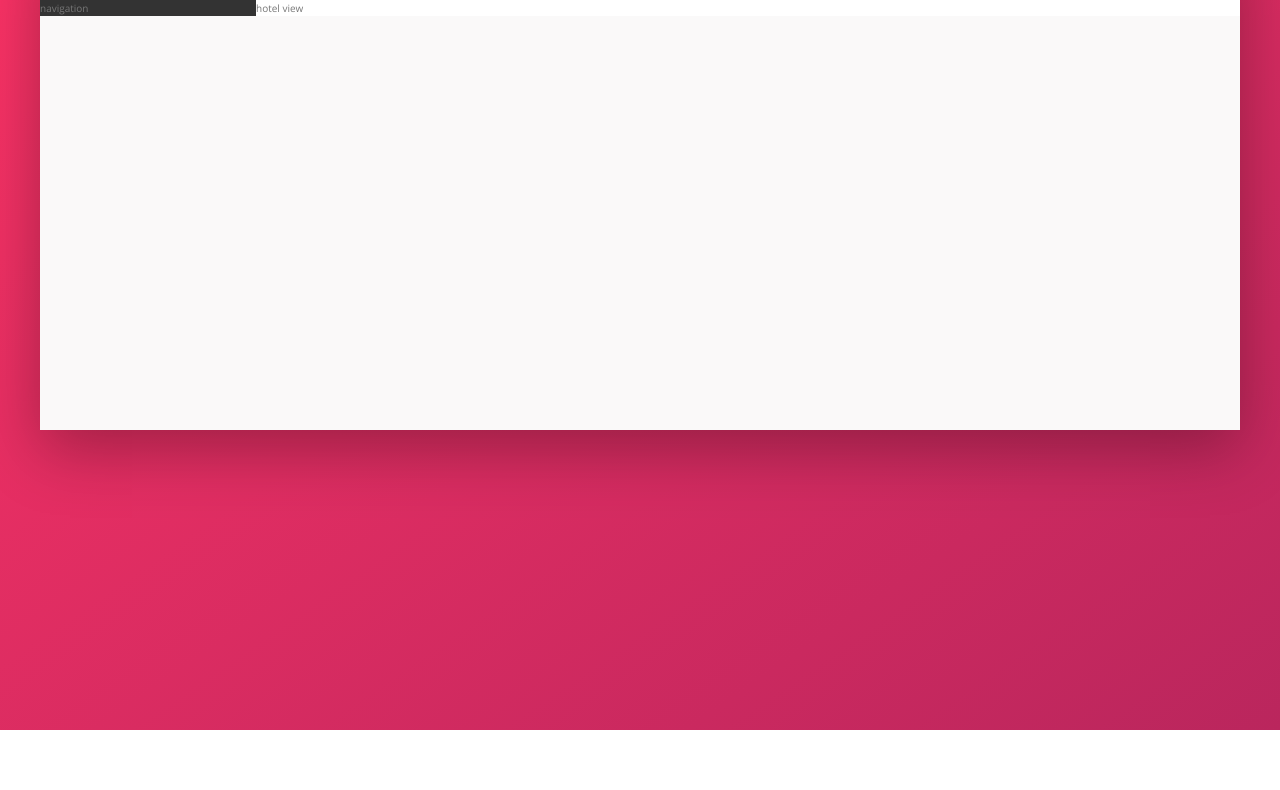
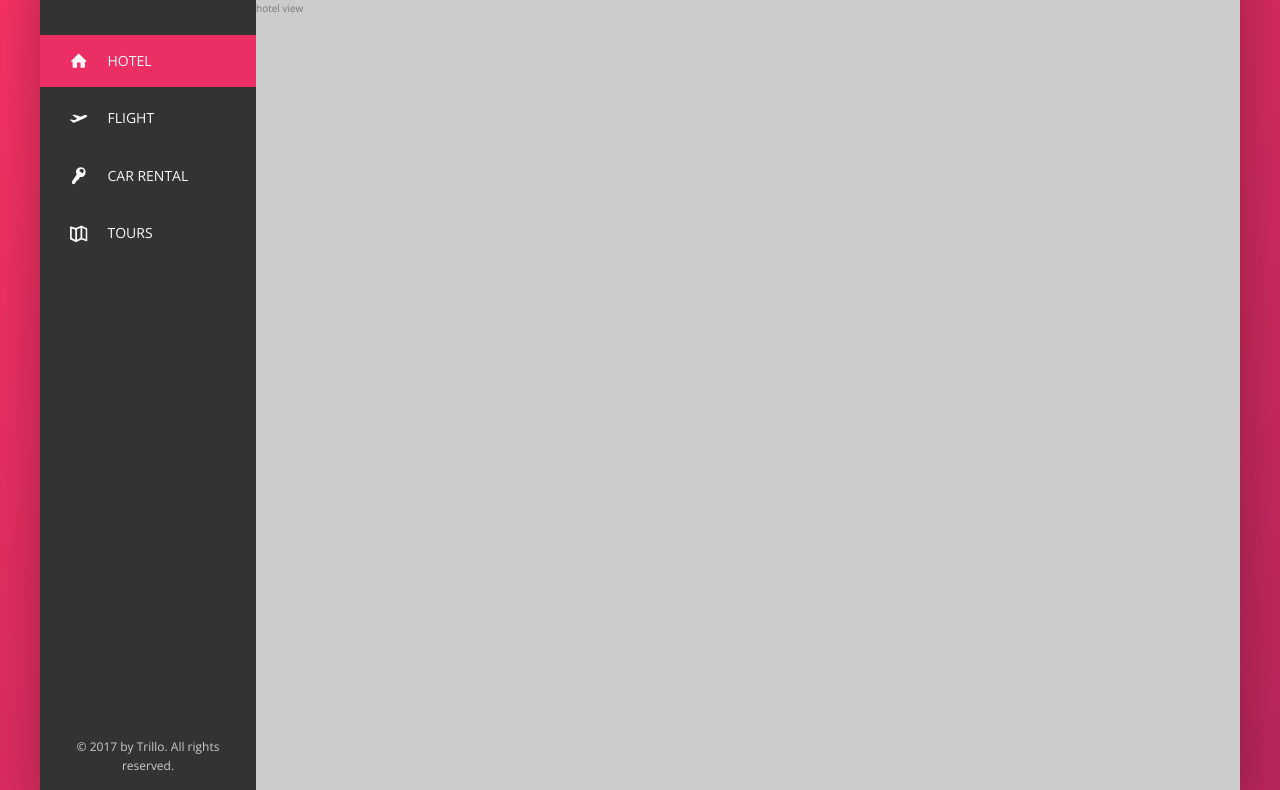
Before and after one commit to skatersezo/trillo, a website: page index.html in a window 1280 px wide. Shown: the part 150-940 px from the top of the page. Before the commit the page ends 880 px from the top, so only its background shows below. Drawn offline with nearby package versions, Linux system fonts and the light colour scheme.

Commit message:
Navigation bar finished

```diff
--- a/index.html
+++ b/index.html
@@ -45,7 +45,43 @@
             </header>
             <div class="content">
                 <nav class="sidebar">
-                    navigation
+                    <ul class="side-nav">
+                        <li class="side-nav__item side-nav__item--active">
+                            <a href="#" class="side-nav__link">
+                                <svg class="side-nav__icon">
+                                    <use xlink:href="img/sprite.svg#icon-home"></use>
+                                </svg>
+                                <span>Hotel</span>
+                            </a>
+                        </li>
+                        <li class="side-nav__item">
+                            <a href="#" class="side-nav__link">
+                                <svg class="side-nav__icon">
+                                    <use xlink:href="img/sprite.svg#icon-aircraft-take-off"></use>
+                                </svg>
+                                <span>Flight</span>
+                            </a>
+                        </li>
+                        <li class="side-nav__item">
+                            <a href="#" class="side-nav__link">
+                                <svg class="side-nav__icon">
+                                    <use xlink:href="img/sprite.svg#icon-key"></use>
+                                </svg>
+                                <span>Car rental</span>
+                            </a>
+                        </li>
+                        <li class="side-nav__item">
+                            <a href="#" class="side-nav__link">
+                                <svg class="side-nav__icon">
+                                    <use xlink:href="img/sprite.svg#icon-map"></use>
+                                </svg>
+                                <span>Tours</span>
+                            </a>
+                        </li>
+                    </ul>
+                    <div class="legal">
+                        &copy; 2017 by Trillo. All rights reserved.
+                    </div>
                 </nav>
                 <main class="hotel-view">
                     hotel view
--- a/sass/_components.scss
+++ b/sass/_components.scss
@@ -125,3 +125,79 @@
 
     }
 }
+
+///////////////////////////////////////////
+// SIDE NAVIGATION
+.side-nav {
+    font-size: 1.4rem;
+    list-style: none;
+    margin-top: 3.5rem;
+
+    &__item {
+        position: relative;
+
+        &:not(:last-child) {
+            margin-bottom: .5rem;
+        }
+
+    }
+
+    &__item::before {
+        content: "";
+        position: absolute;
+        top: 0;
+        left: 0;
+        height: 100%;
+        width: 3px;
+        background-color: var(--color-primary);
+        transform: scaleY(0);
+        // transform-origin: bottom; this specify from where the transform occours
+        transition: transform .2s,
+                    width .2s cubic-bezier(1,0,0,1) .2s,
+                    background-color .1s;
+                    // property | duration | timing function | delay
+    }
+
+    &__item:hover::before,
+    &__item--active::before {
+        transform: scaleY(1);
+        width: 100%;
+    }
+
+    &__item:active::before {
+        background-color: var(--color-primary-light);
+    }
+
+    &__link:link,
+    &__link:visited {
+        color: var(--color-grey-light-1);
+        text-decoration: none;
+        text-transform: uppercase;
+        display: block;
+        padding: 1.5rem 3rem;
+        position: relative;
+        z-index: 10; // only works if position is specified
+
+        display: flex;
+        align-items: center;
+
+    }
+
+    &__icon {
+        width: 1.75rem;
+        height: 1.75rem;
+        margin-right: 2rem;
+        fill: currentColor; // the current color of the current element or the parent element
+
+    }
+
+}
+
+///////////////////////////////////////////
+// LEGAL TEXT
+.legal {
+    font-size: 1.2rem;
+    color: var(--color-grey-light-4);
+    text-align: center;
+    padding: 2.5rem;
+}
--- a/sass/_layout.scss
+++ b/sass/_layout.scss
@@ -31,11 +31,19 @@
     // flex: | grow | shrink | flex-basis
     flex: 0 0 18%;
 
+    display: flex;
+    flex-direction: column; // change of the main axis direction
+    justify-content: space-between;
+
 }
 
 .hotel-view {
     background-color: #fff;
 
+    //test
+    background-color: #ccc;
+    height: 80rem;
+
     flex: 1; // grow as much as it can
 
 }
```
Also changed, not shown: css/style.css.
